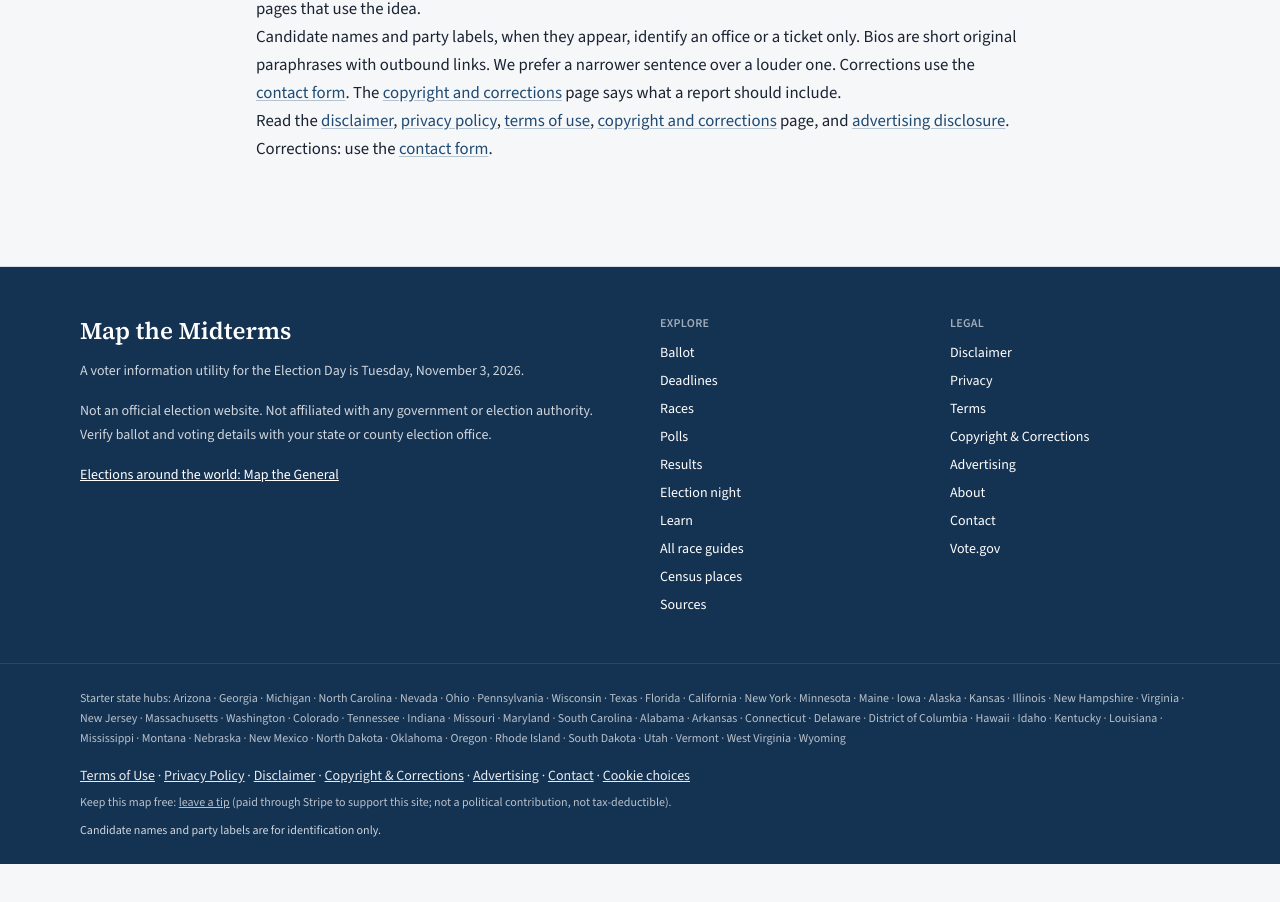
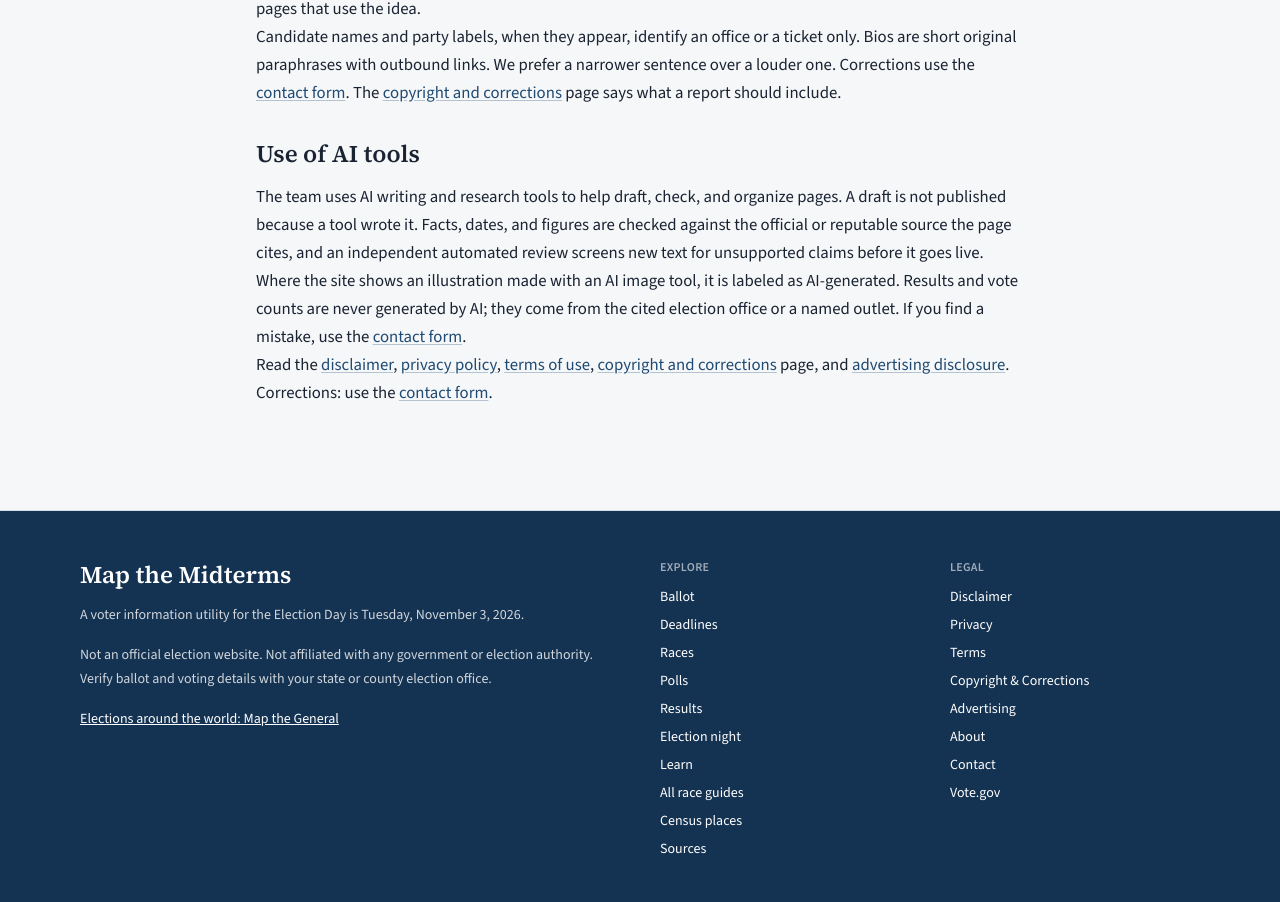
Before and after one commit to joshuaofisrael/midterm-map, a Next.js app: page /about in a window 1280 px wide. Shown: the part 2050-2952 px from the top of the page. Before the commit the page ends 2914 px from the top, so only its background shows below. Built offline with nearby package versions, Linux system fonts and the light colour scheme; no server answers.

Commit message:
About: add Use of AI tools disclosure for ad-network review (#104)
Co-authored-by: joshuaofisrael <joshuaofisrael@users.noreply.github.com>

```diff
--- a/src/app/(site)/about/page.tsx
+++ b/src/app/(site)/about/page.tsx
@@ -141,6 +141,18 @@ export default function AboutPage() {
           <Link href="/copyright">copyright and corrections</Link> page says
           what a report should include.
         </p>
+        <h2>Use of AI tools</h2>
+        <p>
+          The team uses AI writing and research tools to help draft, check,
+          and organize pages. A draft is not published because a tool wrote
+          it. Facts, dates, and figures are checked against the official or
+          reputable source the page cites, and an independent automated review
+          screens new text for unsupported claims before it goes live. Where
+          the site shows an illustration made with an AI image tool, it is
+          labeled as AI-generated. Results and vote counts are never generated
+          by AI; they come from the cited election office or a named outlet.
+          If you find a mistake, use the <Link href="/contact">contact form</Link>.
+        </p>
         <p>
           Read the <Link href="/disclaimer">disclaimer</Link>,{" "}
           <Link href="/privacy">privacy policy</Link>,{" "}
```
